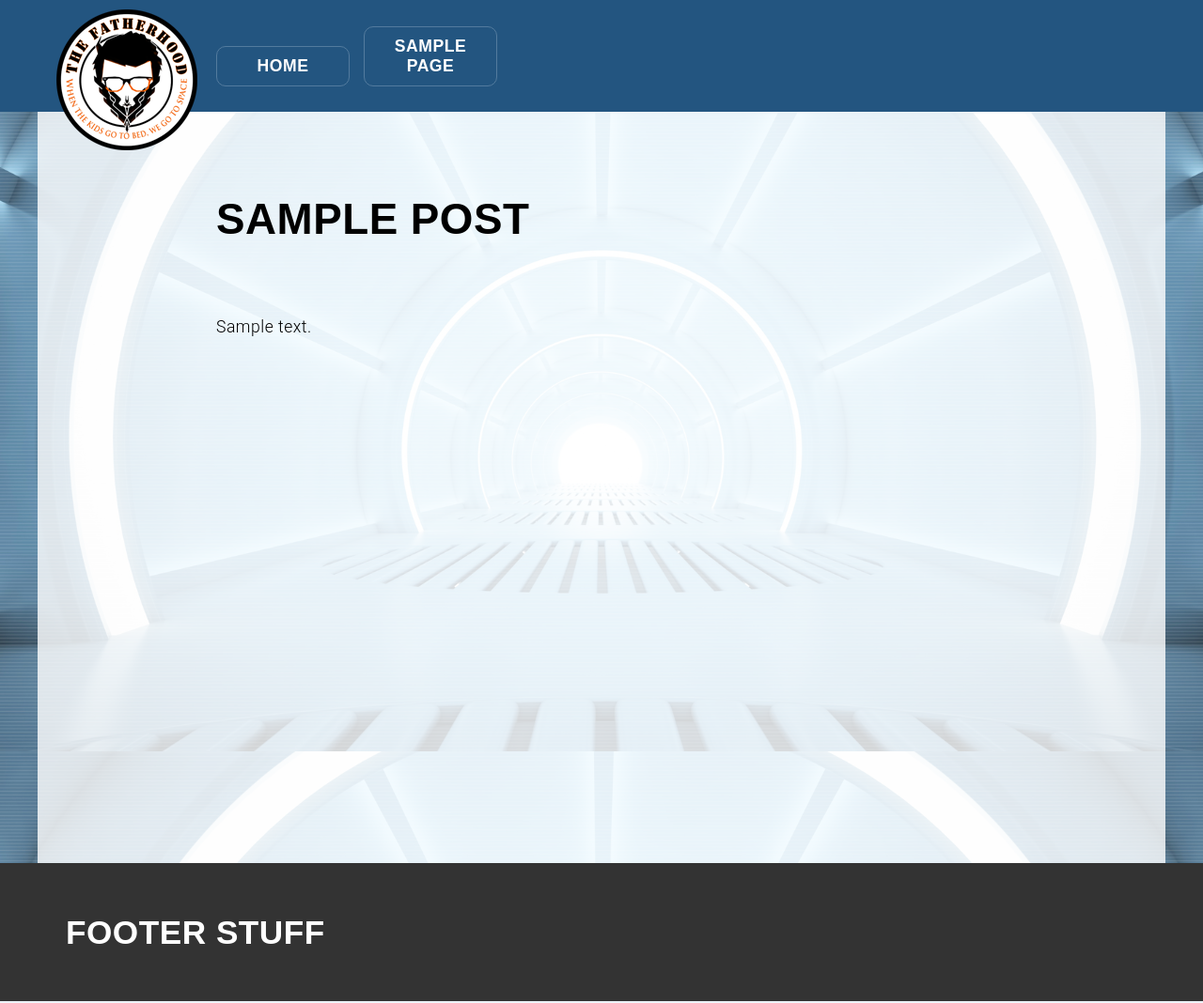
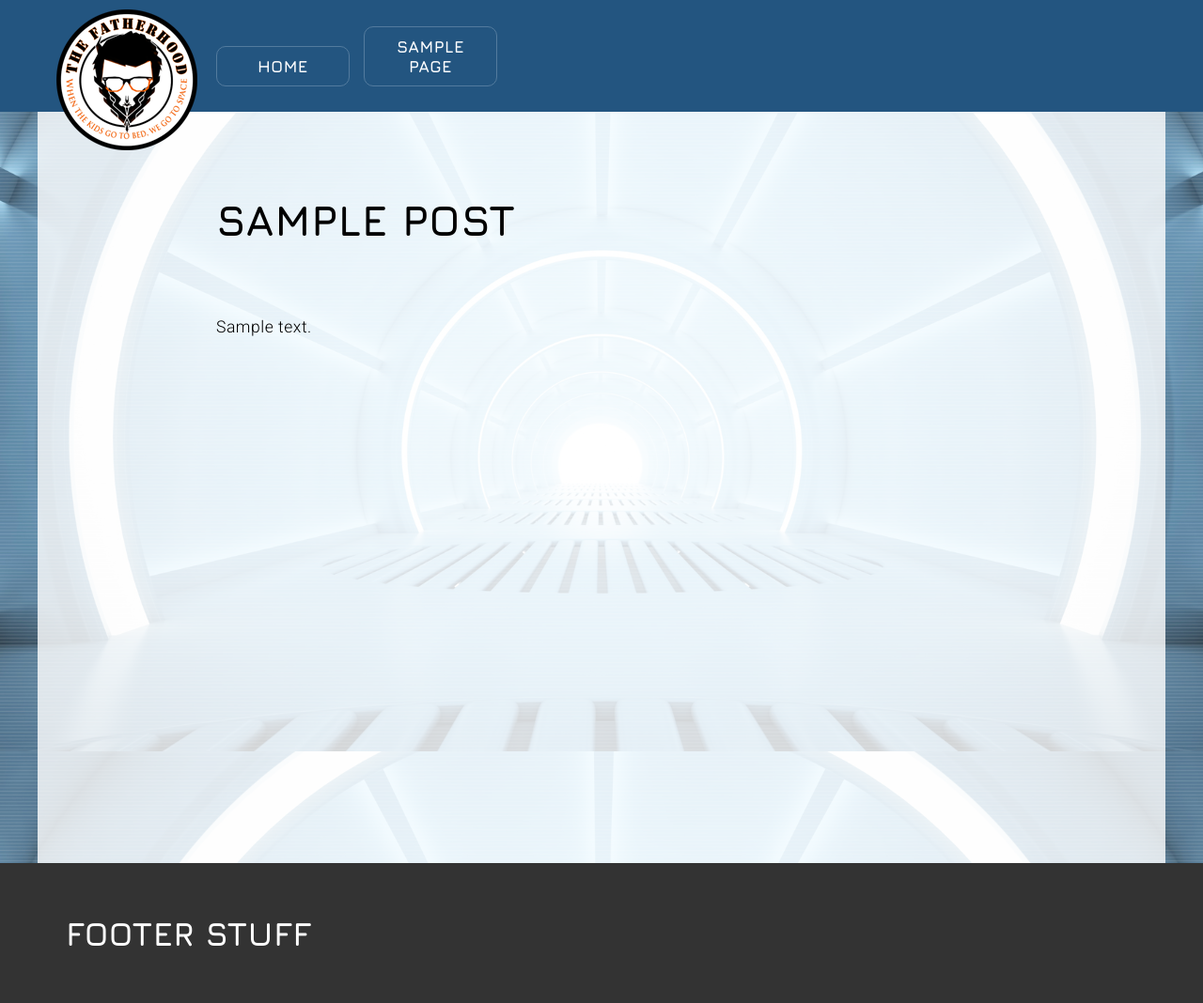
Before and after one commit to bhojaksmith/orion, a WordPress theme: template themes/thefatherhood/page.php in a window 1280 px wide. Shown: the whole page at 94% size. Run offline with PHP 8.4 and a stand-in for WordPress, Linux system fonts and the light colour scheme; the site name, menu and one post (Sample post) are stand-ins, and other content is empty; some libraries are stand-ins or nearby versions.

Commit message:
Switched back to Google-hosted fonts

```diff
--- a/themes/thefatherhood/header.php
+++ b/themes/thefatherhood/header.php
@@ -10,10 +10,8 @@
 <meta name="viewport" content="width=device-width, initial-scale=1">
 <link rel="profile" href="http://gmpg.org/xfn/11">
 <link rel="stylesheet" type="text/css" href="<?php echo get_stylesheet_uri(); ?>" media="all">
-<link rel="stylesheet" type="text/css" href="<?php echo get_stylesheet_directory_uri(); ?>/fonts/jura.css" media="all">
-<link rel="stylesheet" type="text/css" href="<?php echo get_stylesheet_directory_uri(); ?>/fonts/roboto.css" media="all">
-<!-- <link href="https://fonts.googleapis.com/css?family=Jura:300,400,500,600,700" rel="stylesheet">
-<link href="https://fonts.googleapis.com/css?family=Roboto:300,300i,400,400i,500,500i,700,700i,900,900i" rel="stylesheet"> -->
+<link href="https://fonts.googleapis.com/css?family=Jura:300,400,500,600,700" rel="stylesheet">
+<link href="https://fonts.googleapis.com/css?family=Roboto:300,300i,400,400i,500,500i,700,700i,900,900i" rel="stylesheet">
 <?php wp_head(); ?>
 </head>
 
```
